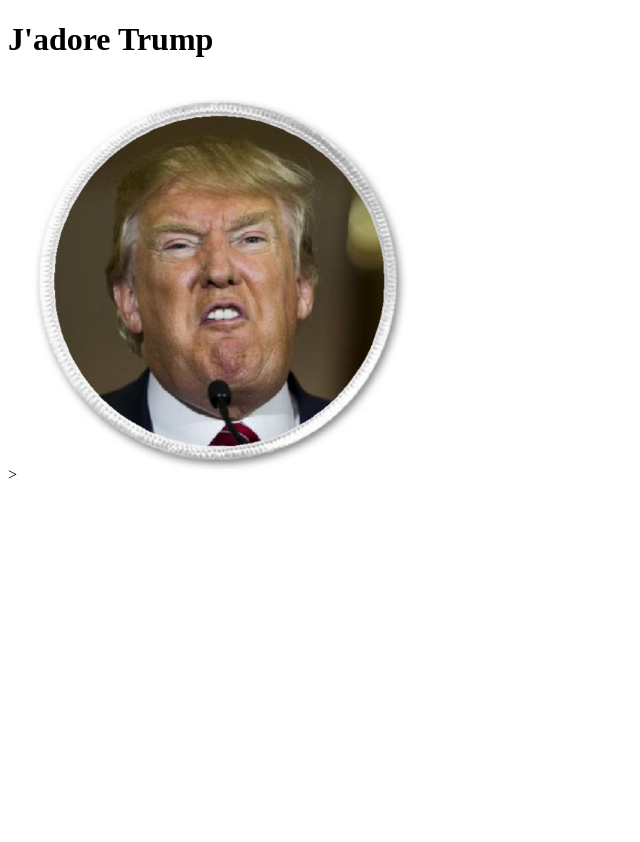
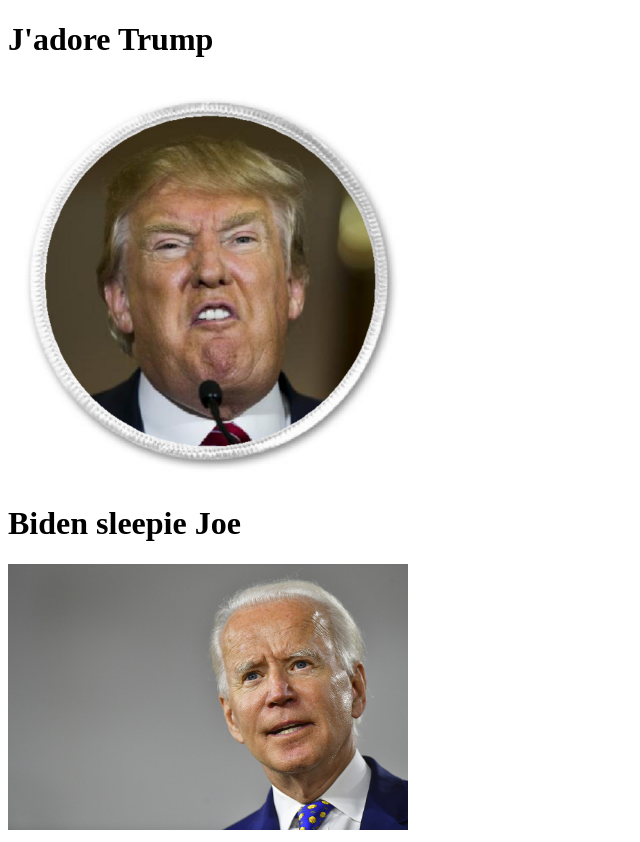
Before and after one commit to Brocoli63/monsiteweb, a plain HTML site: page index.html in a window 1280 px wide. Shown: the whole page, without its empty margins (0-640 px from the left). Before the commit the page ends 800 px from the top, so only its background shows below. Drawn offline with Linux system fonts and the light colour scheme.

Commit message:
ajout Biden

```diff
--- a/index.html
+++ b/index.html
@@ -10,7 +10,9 @@
 
 <body>
     <h1>J'adore Trump</h1>
-    ><img src="trump.jpg" width="400px">
+    <img src="trump.jpg" width="400px">
+    <h1>Biden sleepie Joe</h1>
+    <img src="biden.jpg" width="400px">
 </body>
 
 </html>
```
Also changed, not shown: biden.jpg (added).
